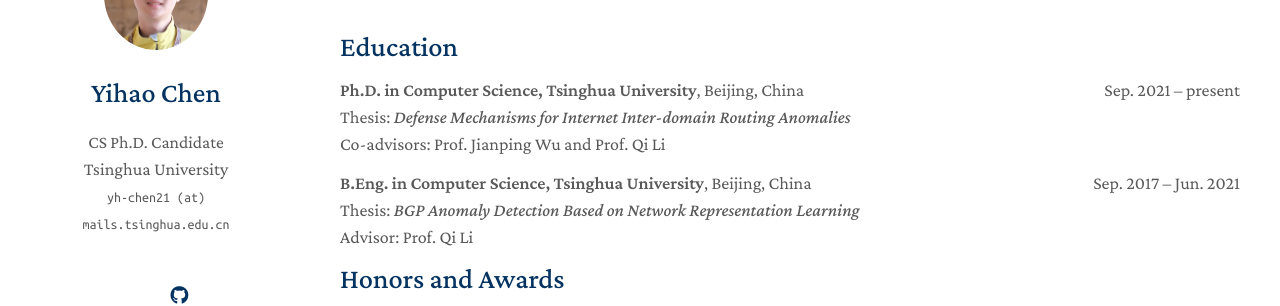
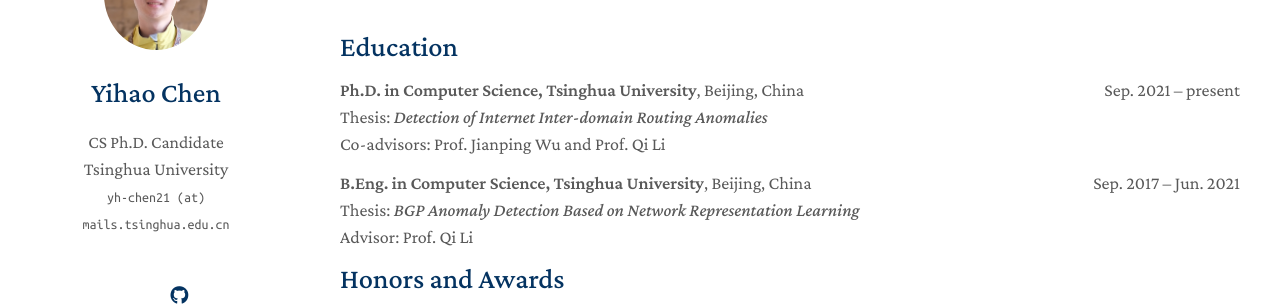
Before and after one commit to PorcupineAndrew/homepage, a Jekyll site: the page built from index.md, in a window 1280 px wide and 900 px high, scrolled down 1960 px. Shown: the part 153-459 px from the top of the window. Built offline with Jekyll 4.4.1, drawn with Linux system fonts in a browser that asks for light colours; a style sheet for code colours, icons or effects is not loaded; our own code applies the rules of GitHub Pages for plain Markdown files.

Commit message:
update cv

```diff
--- a/_data/education.yml
+++ b/_data/education.yml
@@ -3,7 +3,7 @@
   - affiliation: "<b>Ph.D. in Computer Science, Tsinghua University</b>, Beijing, China"
     time: "Sep. 2021 &ndash; present"
     additional:
-      - content: "Thesis: <i>Defense Mechanisms for Internet Inter-domain Routing Anomalies</i>"
+      - content: "Thesis: <i>Detection of Internet Inter-domain Routing Anomalies</i>"
       - content: "Co-advisors: Prof. Jianping Wu and Prof. Qi Li"
   - affiliation: "<b>B.Eng. in Computer Science, Tsinghua University</b>, Beijing, China"
     time: "Sep. 2017 &ndash; Jun. 2021"
```
Also changed, not shown: 1 other file.
